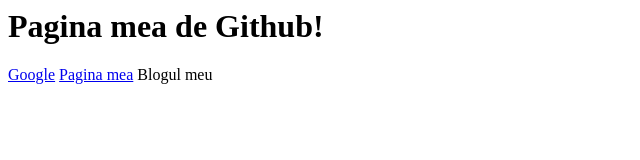
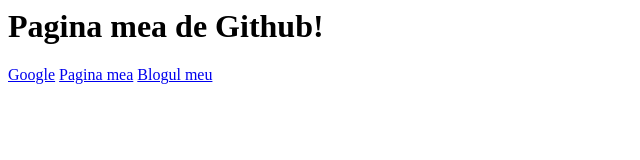
Before and after one commit to teodoraa12/teodoraa12.github.io, a plain HTML site: page index.html in a window 1280 px wide. Shown: the full height of the page, 0-640 px from the left. Drawn offline with Linux system fonts and the light colour scheme.

Commit message:
Update index.html

```diff
--- a/index.html
+++ b/index.html
@@ -1,4 +1,4 @@
 <h1>Pagina mea de Github!</h1>
 <a href="https://Google.com">Google</a>
 <a href="pagina.html">Pagina mea</a>
-<h href="blog.html">Blogul meu</a>
+<a href="blog.html">Blogul meu</a>
```
